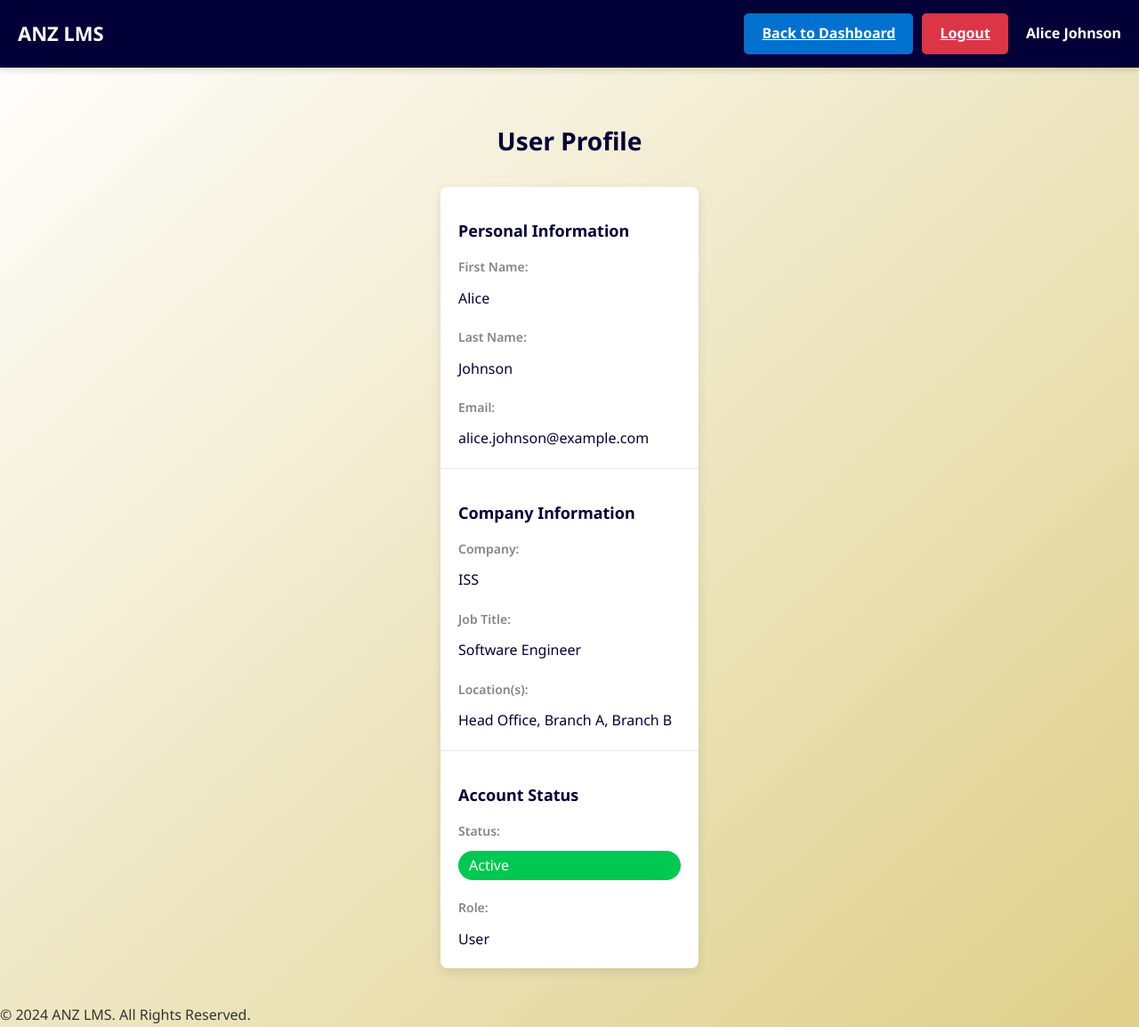
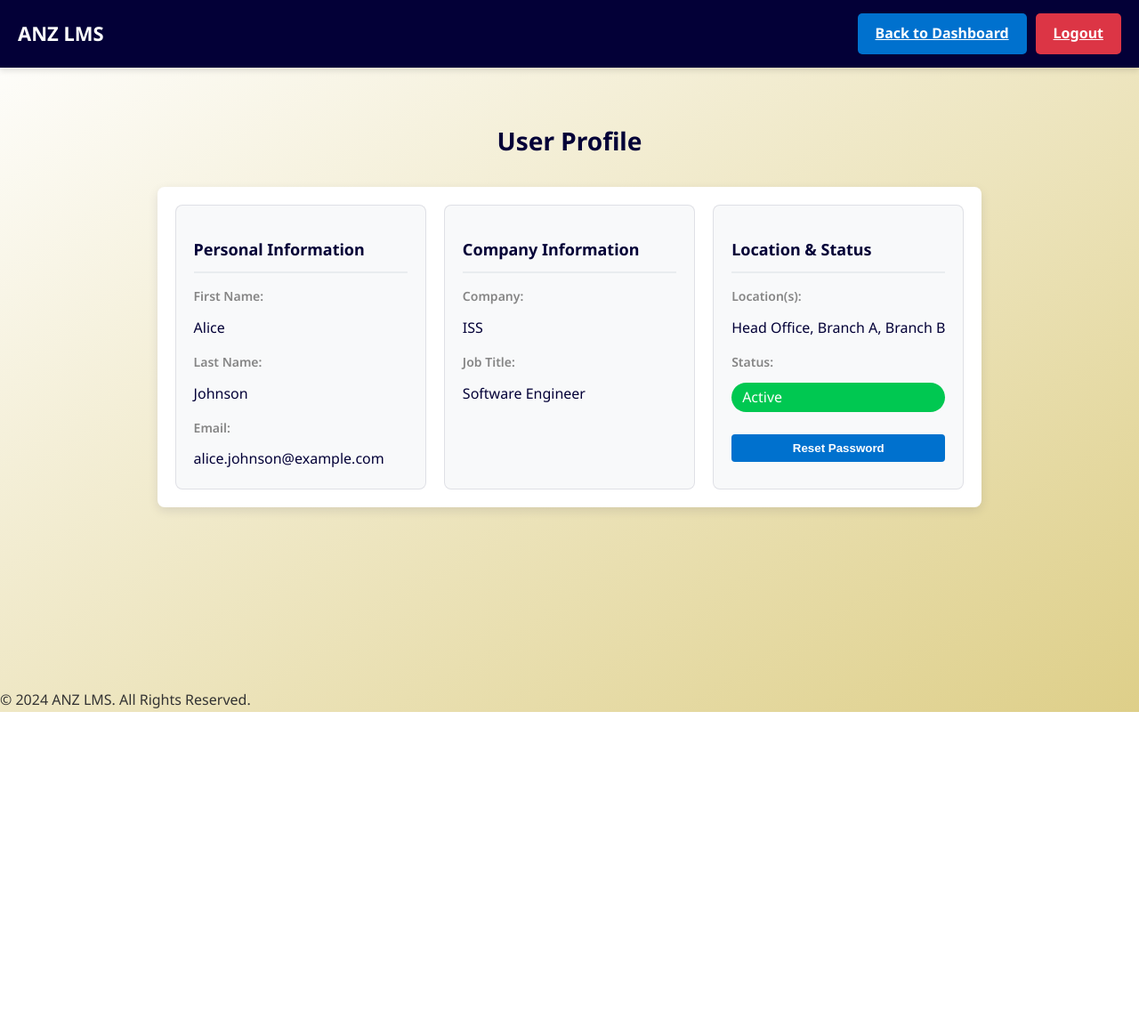
Before and after one commit to motbey/LMS-Project-Copy, a Flask app: page /profile in a window 1280 px wide. Shown: the whole page at 89% size. After the commit the page ends 800 px from the top, so only its background shows below. Run offline with Flask 3, Linux system fonts and the light colour scheme; a user stored in the database is signed in; data comes from the database, SQL or seed files in the repository.

Commit message:
Updated user profile styling, fixed dashboard routing, and improved add location functionality

```diff
--- a/blueprints/main/routes.py
+++ b/blueprints/main/routes.py
@@ -453,22 +453,32 @@ def delete_user(id):
     flash('User deleted successfully!', 'success')
     return redirect(url_for('main.admin_dashboard'))
 
-@main.route('/reset_password/<int:id>', methods=['POST'])
-def reset_password(id):
-    # Fetch the user from the database
-    user = User.query.get_or_404(id)
+@main.route('/change_password', methods=['POST'])
+def change_password():
+    if 'user_id' not in session:
+        flash('You need to log in first.', 'danger')
+        return redirect(url_for('main.home'))
 
-    # Reset the password to 'Password'
-    user.password = generate_password_hash('Password')
+    current_password = request.form.get('current_password')
+    new_password = request.form.get('new_password')
+    confirm_new_password = request.form.get('confirm_new_password')
 
-    # Commit the changes
+    user = User.query.get(session['user_id'])
+
+    if not user or not check_password_hash(user.password, current_password):
+        flash('Current password is incorrect.', 'danger')
+        return redirect(url_for('main.user_profile'))
+
+    if new_password != confirm_new_password:
+        flash('New passwords do not match.', 'danger')
+        return redirect(url_for('main.user_profile'))
+
+    # Update password
+    user.password = generate_password_hash(new_password)
     db.session.commit()
 
-    # Flash a success message
-    flash(f"Password has been reset to 'Password' for {user.first_name} {user.last_name}.", 'success')
-
-    # Redirect back to the admin dashboard
-    return redirect(url_for('main.admin_dashboard'))
+    flash('Password updated successfully!', 'success')
+    return redirect(url_for('main.user_profile'))
 
 @main.route('/locations', methods=['GET'])
 def view_locations():
@@ -509,8 +519,11 @@ def add_location(user_id):
         else:
             flash('Location already assigned to this user.', 'warning')
 
-        # Redirect back to the admin dashboard
-        return redirect(url_for('main.dashboard'))
+        # Redirect to the appropriate dashboard based on user role
+        if user.role == 'Admin':
+            return redirect(url_for('main.admin_dashboard'))
+        else:
+            return redirect(url_for('main.dashboard'))
 
     # Render the template for the form
     return render_template('add_location.html', user=user, locations=locations)
--- a/blueprints/main/templates/add_location.html
+++ b/blueprints/main/templates/add_location.html
@@ -14,9 +14,7 @@
     <nav class="dashboard-header">
       <h2>Add New Location</h2>
       <div class="header-buttons">
-        <a class="btn" href="{{ url_for('main.admin_dashboard') }}"
-          >Dashboard</a
-        >
+        <a class="btn" href="{{ url_for('main.dashboard') }}">Dashboard</a>
         <a class="btn logout-btn" href="{{ url_for('main.logout') }}">Logout</a>
       </div>
     </nav>
--- a/blueprints/main/templates/user_profile.html
+++ b/blueprints/main/templates/user_profile.html
@@ -18,9 +18,6 @@
           >Back to Dashboard</a
         >
         <a class="btn logout-btn" href="{{ url_for('main.logout') }}">Logout</a>
-        <span class="user-name"
-          >{{ user.first_name }} {{ user.last_name }}</span
-        >
       </div>
     </nav>
 
@@ -30,6 +27,8 @@
       </div>
 
       <div class="profile-content">
+        <div class="profile-grid">
+          <!-- Column 1: Personal Information -->
           <div class="profile-section">
             <h2>Personal Information</h2>
             <div class="profile-info">
@@ -48,6 +47,7 @@
             </div>
           </div>
 
+          <!-- Column 2: Company Information -->
           <div class="profile-section">
             <h2>Company Information</h2>
             <div class="profile-info">
@@ -65,19 +65,21 @@
                   }}</span
                 >
               </div>
+            </div>
+          </div>
+
+          <!-- Column 3: Location & Status -->
+          <div class="profile-section">
+            <h2>Location & Status</h2>
+            <div class="profile-info">
               <div class="info-group">
                 <label>Location(s):</label>
                 <span>
-                {% for location in user.locations %} {{ location.name }}{% if
-                not loop.last %}, {% endif %} {% endfor %}
+                  {% if user.locations %} {% for location in user.locations %}
+                  {{ location.name }}{% if not loop.last %}, {% endif %} {%
+                  endfor %} {% else %} No locations assigned {% endif %}
                 </span>
               </div>
-          </div>
-        </div>
-
-        <div class="profile-section">
-          <h2>Account Status</h2>
-          <div class="profile-info">
               <div class="info-group">
                 <label>Status:</label>
                 <span class="status-badge {{ user.status.lower() }}"
@@ -85,8 +87,13 @@
                 >
               </div>
               <div class="info-group">
-              <label>Role:</label>
-              <span>{{ user.role }}</span>
+                <button
+                  class="reset-password-btn"
+                  onclick="openResetPasswordModal()"
+                >
+                  Reset Password
+                </button>
+              </div>
             </div>
           </div>
         </div>
@@ -95,5 +102,77 @@
 
     <!-- Footer Section -->
     <footer>© 2024 ANZ LMS. All Rights Reserved.</footer>
+
+    <!-- Add Password Reset Modal -->
+    <div id="resetPasswordModal" class="modal">
+      <div class="modal-content">
+        <span class="close-modal" onclick="closeResetPasswordModal()"
+          >&times;</span
+        >
+        <h2>Reset Password</h2>
+        <form
+          id="resetPasswordForm"
+          method="POST"
+          action="{{ url_for('main.change_password') }}"
+        >
+          <div class="form-group">
+            <label for="current_password">Current Password:</label>
+            <input
+              type="password"
+              id="current_password"
+              name="current_password"
+              required
+            />
+          </div>
+          <div class="form-group">
+            <label for="new_password">New Password:</label>
+            <input
+              type="password"
+              id="new_password"
+              name="new_password"
+              required
+            />
+          </div>
+          <div class="form-group">
+            <label for="confirm_new_password">Confirm New Password:</label>
+            <input
+              type="password"
+              id="confirm_new_password"
+              name="confirm_new_password"
+              required
+            />
+          </div>
+          <div class="form-buttons">
+            <button type="submit" class="submit-btn">Update Password</button>
+            <button
+              type="button"
+              class="cancel-btn"
+              onclick="closeResetPasswordModal()"
+            >
+              Cancel
+            </button>
+          </div>
+        </form>
+      </div>
+    </div>
+
+    <!-- Add JavaScript at the bottom of the file -->
+    <script>
+      function openResetPasswordModal() {
+        document.getElementById("resetPasswordModal").style.display = "block";
+      }
+
+      function closeResetPasswordModal() {
+        document.getElementById("resetPasswordModal").style.display = "none";
+      }
+
+      // Close modal when clicking outside
+      window.onclick = function (event) {
+        var modal = document.getElementById("resetPasswordModal");
+        if (event.target == modal) {
+          modal.style.display = "none";
+        }
+      };
+    </script>
   </body>
 </html>
--- a/static/css/styles.css
+++ b/static/css/styles.css
@@ -1038,7 +1038,7 @@ form {
 
 /* Profile Page Styling */
 .profile-container {
-  max-width: 900px;
+  max-width: 1200px; /* Increased from 900px */
   margin: 20px auto;
   padding: 20px;
 }
@@ -1055,25 +1055,32 @@ form {
   overflow: hidden;
 }
 
+.profile-grid {
+  display: grid;
+  grid-template-columns: repeat(3, 1fr); /* Creates 3 equal columns */
+  gap: 20px;
+  padding: 20px;
+}
+
 .profile-section {
   padding: 20px;
-  border-bottom: 1px solid rgba(3, 0, 55, 0.1);
-}
-
-.profile-section:last-child {
-  border-bottom: none;
+  background: #f8f9fa;
+  border-radius: 8px;
+  border: 1px solid rgba(3, 0, 55, 0.1);
 }
 
 .profile-section h2 {
   color: #030037;
   font-size: 18px;
   margin-bottom: 15px;
+  padding-bottom: 10px;
+  border-bottom: 2px solid #e9ecef;
 }
 
 .profile-info {
-  display: grid;
-  grid-template-columns: repeat(auto-fit, minmax(250px, 1fr));
-  gap: 20px;
+  display: flex;
+  flex-direction: column;
+  gap: 15px;
 }
 
 .info-group {
@@ -1085,6 +1092,7 @@ form {
 .info-group label {
   color: #858585;
   font-size: 14px;
+  font-weight: 600;
 }
 
 .info-group span {
@@ -1110,3 +1118,146 @@ form {
   background-color: #ff4444;
   color: white;
 }
+
+/* Responsive design for smaller screens */
+@media screen and (max-width: 1024px) {
+  .profile-grid {
+    grid-template-columns: repeat(2, 1fr);
+  }
+}
+
+@media screen and (max-width: 768px) {
+  .profile-grid {
+    grid-template-columns: 1fr;
+  }
+
+  .profile-container {
+    padding: 10px;
+  }
+}
+
+/* Reset Password Button */
+.reset-password-btn {
+  background-color: #0071ce;
+  color: white;
+  border: none;
+  padding: 8px 16px;
+  border-radius: 4px;
+  cursor: pointer;
+  font-weight: 600;
+  transition: background-color 0.3s;
+  margin-top: 10px;
+}
+
+.reset-password-btn:hover {
+  background-color: #0056b3;
+}
+
+/* Modal Styles */
+.modal {
+  display: none;
+  position: fixed;
+  z-index: 1000;
+  left: 0;
+  top: 0;
+  width: 100%;
+  height: 100%;
+  background-color: rgba(0, 0, 0, 0.5);
+}
+
+.modal-content {
+  background-color: #fefefe;
+  margin: 5% auto;
+  padding: 20px;
+  border: 1px solid #888;
+  width: 80%;
+  max-width: 500px;
+  border-radius: 8px;
+  position: relative;
+  box-shadow: 0 4px 12px rgba(0, 0, 0, 0.15);
+}
+
+.close-modal {
+  position: absolute;
+  right: 20px;
+  top: 10px;
+  font-size: 28px;
+  font-weight: bold;
+  cursor: pointer;
+  color: #aaa;
+}
+
+.close-modal:hover {
+  color: #000;
+}
+
+/* Form Group Styles */
+.form-group {
+  margin-bottom: 15px;
+}
+
+.form-group label {
+  display: block;
+  margin-bottom: 5px;
+  font-weight: 600;
+}
+
+.form-group input {
+  width: 100%;
+  padding: 8px;
+  border: 1px solid #ddd;
+  border-radius: 4px;
+}
+
+/* Form Buttons */
+.form-buttons {
+  display: flex;
+  gap: 10px;
+  margin-top: 20px;
+}
+
+.submit-btn {
+  background-color: #0071ce;
+  color: white;
+  border: none;
+  padding: 8px 16px;
+  border-radius: 4px;
+  cursor: pointer;
+  font-weight: 600;
+  flex: 1;
+}
+
+.submit-btn:hover {
+  background-color: #0056b3;
+}
+
+/* User Profile Navigation Styles */
+.user-profile-nav {
+  display: flex;
+  flex-direction: column;
+  align-items: flex-end;
+  margin-left: 10px;
+}
+
+.username {
+  color: white;
+  text-decoration: none;
+  font-weight: bold;
+  transition: color 0.3s ease;
+}
+
+.username:hover {
+  color: #decf89; /* ISS Sand color for hover */
+}
+
+.view-profile {
+  color: rgba(255, 255, 255, 0.7);
+  text-decoration: none;
+  font-size: 12px;
+  margin-top: 2px;
+  transition: color 0.3s ease;
+}
+
+.view-profile:hover {
+  color: white;
+}
```
Also changed, not shown: blueprints/main/templates/dashboard.html (+8 -5 lines). Lines whose indentation alone changed are shown as unchanged.
